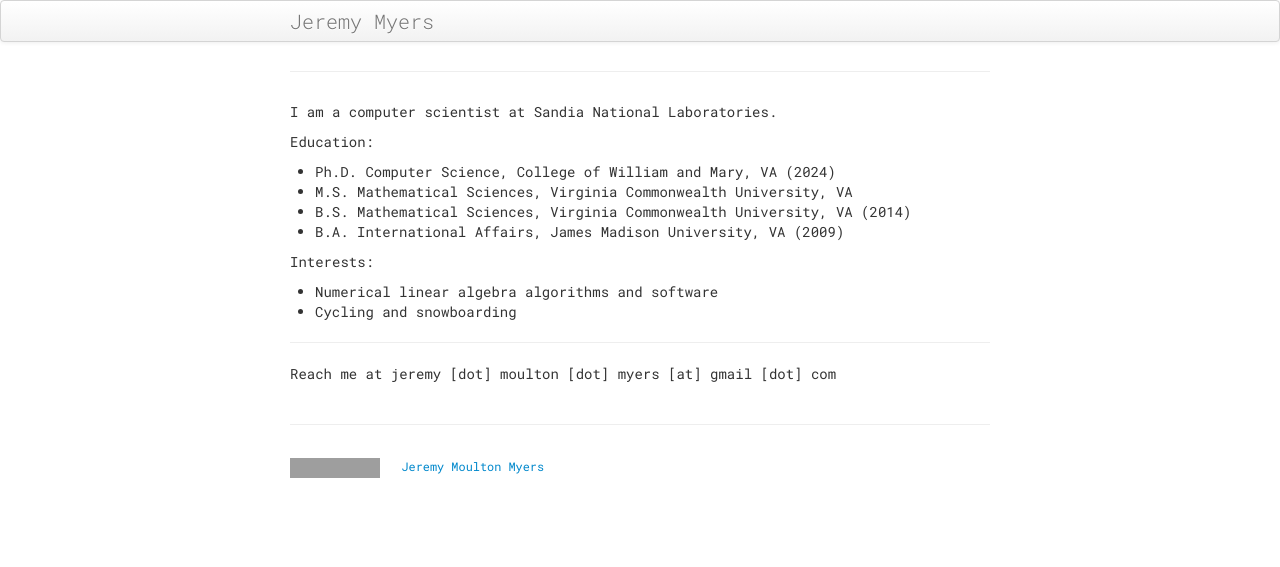
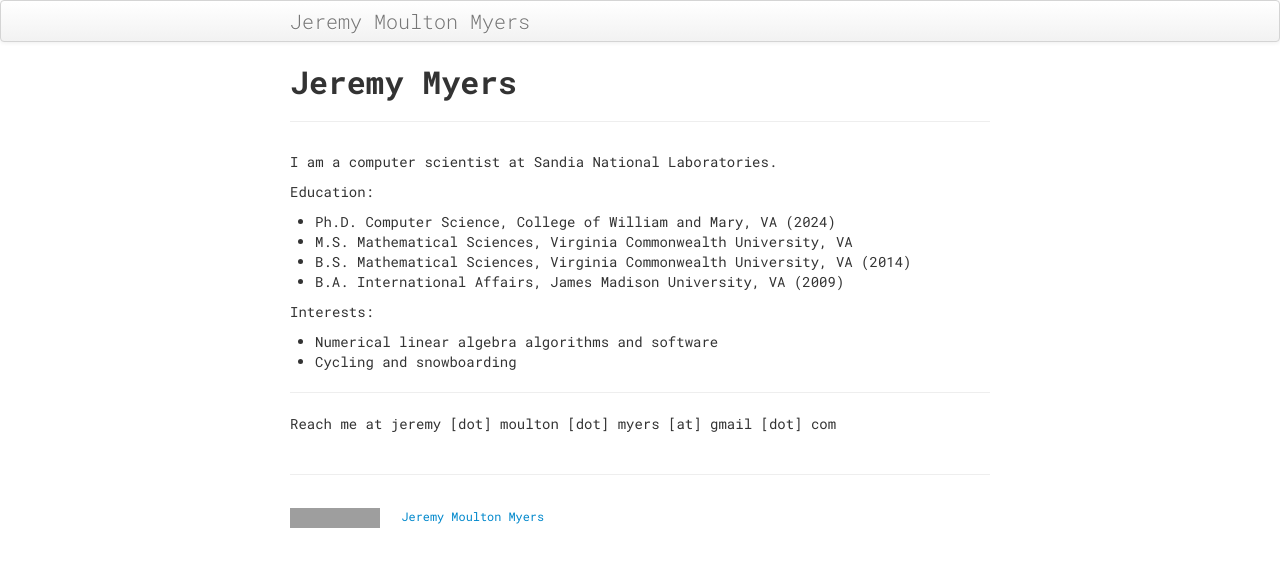
Before and after one commit to jeremy-myers/jeremy-myers.github.io, a Jekyll site: the page built from index.md, in a window 1280 px wide. Shown: the top 567 px of the page. Built offline with Jekyll 4.4.1, drawn with Linux system fonts in a browser that asks for light colours; grey boxes are pictures that could not be loaded.

Commit message:
More tinkering

```diff
--- a/_config.yml
+++ b/_config.yml
@@ -8,7 +8,7 @@ highlighter: rouge
 # Themes are encouraged to use these universal variables
 # so be sure to set them if your theme uses them.
 #
-title : Jeremy Myers
+title : Jeremy Moulton Myers
 author :
   name : Jeremy M. Myers
   email : jeremy.moulton.myers@gmail.com
--- a/index.md
+++ b/index.md
@@ -1,6 +1,6 @@
 ---
 layout: page
-title:
+title: Jeremy Myers
 tagline:
 description:
 ---
```
